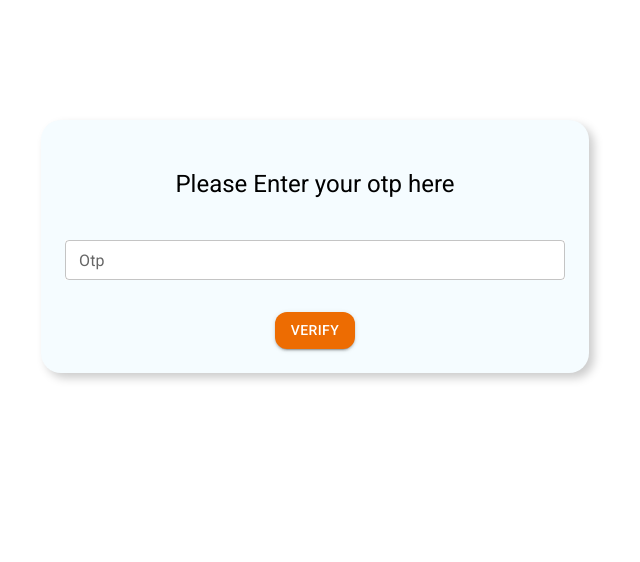
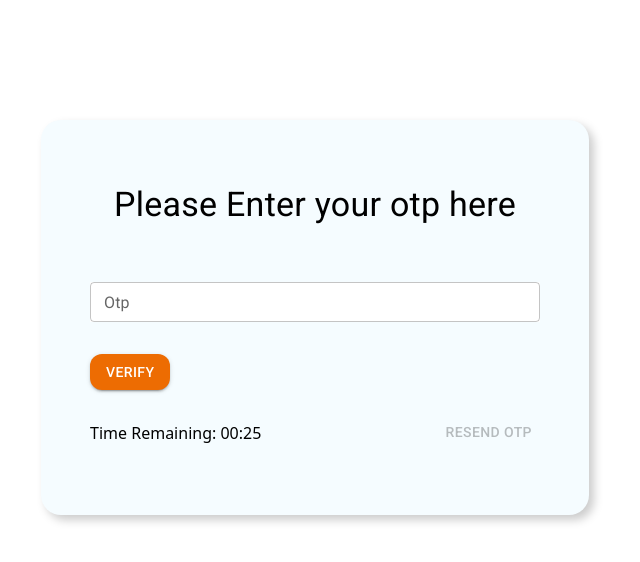
Before and after one commit to Abrar-Aboobacker/Procare-frontend, a React (Create React App) app: page /user_otp in a window 1280 px wide. Shown: the top 562 px of the page, without its empty margins (325-965 px from the left). Built offline with nearby package versions, Linux system fonts and the light colour scheme.

Commit message:
otp signup with resend otp done

```diff
--- a/src/App.js
+++ b/src/App.js
@@ -27,6 +27,7 @@ import DoctorWaitingPage from "./Components/Doctor/DoctorWaitingPage";
 import DoctorRejectUi from "./Components/Doctor/DoctorRejectUi";
 import DoctorWaitingPublicRoutes from "./publicRoutes/DoctorWaitingPublicRoutes";
 import DoctorWaitingProtectedRoutes from "./protectedRoutes/DoctorWaitingProtectedRoutes";
+import DoctorOtp from "./Components/Doctor/DoctorOtp";
 
 function App() {
 
@@ -65,7 +66,8 @@ function App() {
         <Route path="/" element={<Home/>}/>
         {/* Doctor Routes */}
         <Route exact  path="/doctor_login"  element={<DoctorPublicRoute><DoctorLogin/></DoctorPublicRoute>}/>
-        <Route path="/doctor_signup" element={<DoctorWaitingPublicRoutes><DoctorSignUp/></DoctorWaitingPublicRoutes>}/>
+        <Route path="/doctor_signup" element={<DoctorSignUp/>}/>
+        <Route path="/doctor_otp" element={<DoctorOtp/>}/>
         <Route path="/doctor_moreinfo" element={<DoctorWaitingProtectedRoutes><DoctorInfo/></DoctorWaitingProtectedRoutes>} />
         <Route path="/doctor_profile" element={<DoctorProtectedRoutes><DoctorProfile/></DoctorProtectedRoutes>} />
         <Route path="/doctor_waiting_page" element={<DoctorWaitingProtectedRoutes><DoctorWaitingPage/></DoctorWaitingProtectedRoutes>}/>
--- /dev/null
+++ b/src/Components/Doctor/DoctorOtp.jsx
@@ -0,0 +1,180 @@
+import { useFormik } from "formik";
+import React, { useEffect, useState } from "react";
+import { useDispatch, useSelector } from "react-redux";
+import { useNavigate } from "react-router-dom";
+import axios from "../../axios/axios";
+import { otpSchema } from "../../validation/otpValidation";
+import { hideLoading, showLoading } from "../../redux/alertsSlice";
+import { toast } from "react-hot-toast";
+import { Box, Button, TextField, Typography } from "@mui/material";
+import { setDoctor } from "../../redux/DoctorSlice";
+
+const DoctorOtp = () => {
+  const { doctor } = useSelector((state) => state.doctor);
+  const doctorEmail = doctor.email
+  useEffect(()=>{
+  },[doctor])
+  const dispatch = useDispatch();
+  const navigate = useNavigate();
+  //   const [otp, setOtp] = useState("");
+  const [minutes, setMinutes] = useState(0);
+  const [seconds, setSeconds] = useState(30);
+  useEffect(() => {
+    const interval = setInterval(() => {
+      if (seconds > 0) {
+        setSeconds(seconds - 1);
+      }
+
+      if (seconds === 0) {
+        if (minutes === 0) {
+          clearInterval(interval);
+        } else {
+          setSeconds(59);
+          setMinutes(minutes - 1);
+        }
+      }
+    }, 1000);
+
+    return () => {
+      clearInterval(interval);
+    };
+  }, [seconds]);
+  const formik = useFormik({
+    initialValues: {
+      otpis: "",
+    },
+    validationSchema: otpSchema,
+    onSubmit: async (values, helpers) => {
+      try {
+        const response = await axios.post("/doctor/postDoctorOtp", {
+          values
+        });
+        dispatch(hideLoading());
+        if (response.data.success) {
+          toast.success(response.data.message);
+          localStorage.setItem("doctorwaitingtoken", response.data.data);
+          dispatch(setDoctor(response.data.newDoctor));
+          navigate("/doctor_moreinfo");
+        } else {
+          toast.error(response.data.message);
+        }
+      } catch (error) {
+        console.log(error);
+        helpers.setErrors({ submit: error.message });
+        toast.error("something went wrong");
+      }
+    },
+  });
+  const resendOTP = async () => {
+    setMinutes(0);
+    setSeconds(30);
+
+    try {
+      dispatch(showLoading());
+      const response = await axios.post("/doctor/resendDoctorOtp", {
+        doctorEmail
+      });
+      dispatch(hideLoading());
+      if (response.data.success) {
+        toast.success(response.data.message);
+      } else {
+        toast.error(response.data.message);
+      }
+    } catch (error) {
+      console.log(error);
+      toast.error("something went wrong");
+    }
+  };
+  return (
+    <div>
+      <form onSubmit={formik.handleSubmit}>
+        <Box
+          sx={{
+            backgroundColor: "#F5FCFF",
+            display: "flex",
+            flexDirection: "column",
+            maxWidth: 500,
+            alignItems: "center",
+            justifyContent: "center",
+            margin: "auto",
+            padding: 3,
+            marginTop: 15,
+            borderRadius: 5,
+            boxShadow: "5px 5px 10px #ccc ",
+            ":hover": {
+              boxShadow: "10px 10px 20px #ccc ",
+            },
+          }}
+        >
+          <Box
+            sx={{
+              padding: "1rem",
+              borderRadius: "0.5rem",
+            }}
+          >
+            <Typography
+              variant="h4"
+              marginBottom={2}
+              padding={3}
+              textAlign="center"
+            >
+              Please Enter your otp here
+            </Typography>
+            <TextField
+              size="small"
+              name="otpis"
+              value={formik.values.otpis}
+              error={formik.errors.otpis}
+              helperText={formik.errors.otpis}
+              onChange={formik.handleChange}
+              fullWidth
+              sx={{ backgroundColor: "white" }}
+              margin="normal"
+              type={"text"}
+              label="Otp"
+              variant="outlined"
+            />
+            <Button
+              name="submit"
+              type="submit"
+              variant="contained"
+              color="warning"
+              sx={{ marginTop: 3, borderRadius: 3 }}
+            >
+              Verify
+            </Button>
+            <Box
+              sx={{
+                display: "flex",
+                alignItems: "center",
+                justifyContent: "space-between",
+                margin: "1.5rem 0",
+              }}
+            >
+              {seconds > 0 || minutes > 0 ? (
+                <p>
+                  Time Remaining: {minutes < 10 ? `0${minutes}` : minutes}:
+                  {seconds < 10 ? `0${seconds}` : seconds}
+                </p>
+              ) : (
+                <p>Didn't recieve code?</p>
+              )}
+
+              <Button
+                disabled={seconds > 0 || minutes > 0}
+                sx={{
+                  color: seconds > 0 || minutes > 0 ? "#DFE3E8" : "#FF5630",
+                }}
+                onClick={resendOTP}
+              >
+                Resend OTP
+              </Button>
+            </Box>
+          </Box>
+        </Box>
+      </form>
+    </div>
+  );
+};
+
+export default DoctorOtp;
--- a/src/Components/signup/DoctorSignUp.jsx
+++ b/src/Components/signup/DoctorSignUp.jsx
@@ -29,7 +29,6 @@ const DoctorSignUp = () => {
     },
     validationSchema:DoctorSchema,
      onSubmit:async (values,helpers)=>{
-      console.log(values);
     try {
       dispatch(showLoading())
       const response = await axios.post("/doctor/doctor_signup",{
@@ -38,10 +37,9 @@ const DoctorSignUp = () => {
       dispatch(hideLoading())
       if (response.data.success) {
         toast.success(response.data.message)
-        localStorage.setItem("doctorwaitingtoken", response.data.data)
-        dispatch(setDoctor(response.data.newDoctor))
-        console.log('hereeeeeeeeeeeeeee');
-        navigate('/doctor_moreinfo')
+        // localStorage.setItem("doctorwaitingtoken", response.data.data)
+        dispatch(setDoctor(values))
+        navigate('/doctor_otp')
 
       }else{
         toast.error(response.data.message)
--- a/src/Components/signup/UserSignUp.jsx
+++ b/src/Components/signup/UserSignUp.jsx
@@ -15,6 +15,7 @@ import { useDispatch } from 'react-redux';
 import axios from '../../axios/axios';
 import { hideLoading } from '../../redux/alertsSlice';
 import { toast } from 'react-hot-toast';
+import { setUser } from '../../redux/UserSlice';
 
 const UserSignUp = () => {
   const dispatch = useDispatch()
@@ -37,12 +38,14 @@ const UserSignUp = () => {
       dispatch(hideLoading())
       if (response.data.success) {
         toast.success(response.data.message)
+        dispatch(setUser(values))
         navigate('/user_otp')
 
       }else{
         toast.error(response.data.message)
       }
     } catch (error) {
+      console.log(error);
       helpers.setErrors({submit:error.message})
       toast.error("something went wrong")
      }
--- a/src/Components/user/Otp.jsx
+++ b/src/Components/user/Otp.jsx
@@ -1,16 +1,44 @@
 import { Box, Button, TextField, Typography } from '@mui/material'
 import { useFormik } from 'formik'
-import React from 'react'
+import React, { useEffect, useState } from 'react'
 import { otpSchema } from '../../validation/otpValidation'
 import axios from '../../axios/axios'
-import { useDispatch } from 'react-redux'
-import { hideLoading } from '../../redux/alertsSlice'
+import { useDispatch, useSelector } from 'react-redux'
+import { hideLoading, showLoading } from '../../redux/alertsSlice'
 import { toast } from 'react-hot-toast'
 import { useNavigate } from 'react-router-dom'
 
 const Otp = () => {
+  const { user } = useSelector((state) => state.user);
+
+  const userNum = user?.phone
+
+  useEffect(()=>{
+  },[user])
     const dispatch = useDispatch()
     const navigate = useNavigate()
+    const [minutes, setMinutes] = useState(0);
+  const [seconds, setSeconds] = useState(30);
+  useEffect(() => {
+    const interval = setInterval(() => {
+      if (seconds > 0) {
+        setSeconds(seconds - 1);
+      }
+
+      if (seconds === 0) {
+        if (minutes === 0) {
+          clearInterval(interval);
+        } else {
+          setSeconds(59);
+          setMinutes(minutes - 1);
+        }
+      }
+    }, 1000);
+
+    return () => {
+      clearInterval(interval);
+    };
+  }, [seconds]);
     const formik = useFormik({
         initialValues: {
             otpis:''
@@ -35,12 +63,32 @@ const Otp = () => {
          }
        }
       })
+      const resendOTP = async () => {
+        setMinutes(0);
+        setSeconds(30);
+
+        try {
+          dispatch(showLoading());
+          const response = await axios.post("/user_resend_otp", {
+            userNum
+          });
+          dispatch(hideLoading());
+          if (response.data.success) {
+            toast.success(response.data.message);
+          } else {
+            toast.error(response.data.message);
+          }
+        } catch (error) {
+          console.log(error);
+          toast.error("something went wrong");
+        }
+      };
       return (
         <div>
           <form onSubmit={formik.handleSubmit}>
             <Box
               sx={{
-          backgroundColor:"#F5FCFF",
+                backgroundColor: "#F5FCFF",
                 display: "flex",
                 flexDirection: "column",
                 maxWidth: 500,
@@ -48,21 +96,83 @@ const Otp = () => {
                 justifyContent: "center",
                 margin: "auto",
                 padding: 3,
-          marginTop:15,
-          borderRadius:5,
-          boxShadow:"5px 5px 10px #ccc ",
-          ":hover":{
-              boxShadow:"10px 10px 20px #ccc ",
-          }
+                marginTop: 15,
+                borderRadius: 5,
+                boxShadow: "5px 5px 10px #ccc ",
+                ":hover": {
+                  boxShadow: "10px 10px 20px #ccc ",
+                },
               }}
             >
-        <Typography variant="h5" padding={3} textAlign="center">Please Enter your otp here</Typography>
-        <TextField size='small' name='otpis' value={formik.values.otpis} error={formik.errors.otpis} helperText={formik.errors.otpis} onChange={formik.handleChange} fullWidth sx={{backgroundColor:"white"}} margin="normal" type={"text"} label="Otp" variant="outlined" />
-        <Button name="submit" type='submit'  variant="contained" color="warning" sx={{ marginTop:3, borderRadius:3}}>Verify</Button>
+              <Box
+                sx={{
+                  padding: "1rem",
+                  borderRadius: "0.5rem",
+                }}
+              >
+                <Typography
+                  variant="h4"
+                  marginBottom={2}
+                  padding={3}
+                  textAlign="center"
+                >
+                  Please Enter your otp here
+                </Typography>
+                <TextField
+                  size="small"
+                  name="otpis"
+                  value={formik.values.otpis}
+                  error={formik.errors.otpis}
+                  helperText={formik.errors.otpis}
+                  onChange={formik.handleChange}
+                  fullWidth
+                  sx={{ backgroundColor: "white" }}
+                  margin="normal"
+                  type={"text"}
+                  label="Otp"
+                  variant="outlined"
+                />
+                <Button
+                  name="submit"
+                  type="submit"
+                  variant="contained"
+                  color="warning"
+                  sx={{ marginTop: 3, borderRadius: 3 }}
+                >
+                  Verify
+                </Button>
+                <Box
+                  sx={{
+                    display: "flex",
+                    alignItems: "center",
+                    justifyContent: "space-between",
+                    margin: "1.5rem 0",
+                  }}
+                >
+                  {seconds > 0 || minutes > 0 ? (
+                    <p>
+                      Time Remaining: {minutes < 10 ? `0${minutes}` : minutes}:
+                      {seconds < 10 ? `0${seconds}` : seconds}
+                    </p>
+                  ) : (
+                    <p>Didn't recieve code?</p>
+                  )}
+
+                  <Button
+                    disabled={seconds > 0 || minutes > 0}
+                    sx={{
+                      color: seconds > 0 || minutes > 0 ? "#DFE3E8" : "#FF5630",
+                    }}
+                    onClick={resendOTP}
+                  >
+                    Resend OTP
+                  </Button>
+                </Box>
+              </Box>
             </Box>
           </form>
         </div>
-  )
-}
+      );
+    };
 
 export default Otp
--- a/src/publicRoutes/DoctorPublicRoute.js
+++ b/src/publicRoutes/DoctorPublicRoute.js
@@ -3,7 +3,7 @@ import { Navigate } from 'react-router-dom'
 
 const DoctorPublicRoute = (props) => {
     if(localStorage.getItem('token')){
-        return <Navigate to ='/' />
+        return <Navigate to ='/doctor_profile' />
 
     }else{
         return props.children
--- /dev/null
+++ b/src/redux/UserSlice.js
@@ -0,0 +1,16 @@
+import { createSlice } from "@reduxjs/toolkit";
+
+export const userSlice=createSlice({
+    name: 'user',
+    initialState:{
+        user: null,
+    },
+    reducers:{
+        setUser:(state,action)=>{
+            state.user = action.payload;
+        },
+
+    }
+})
+
+export const {setUser, }= userSlice.actions
--- a/src/redux/store.js
+++ b/src/redux/store.js
@@ -21,11 +21,13 @@ import { doctorSlice } from "./DoctorSlice";
 import { persistReducer,persistStore } from "redux-persist";
 import storage from "redux-persist/lib/storage";
 import { adminSlice } from "./AdminSlice";
+import { userSlice } from "./UserSlice";
 
 const rootReducer = combineReducers({
     alerts: alertsSlice.reducer,
     doctor: doctorSlice.reducer,
-    admin:adminSlice.reducer
+    admin:adminSlice.reducer,
+    user:userSlice.reducer
 });
 
 const persistConfig = {
```
Lines whose indentation alone changed are shown as unchanged.
